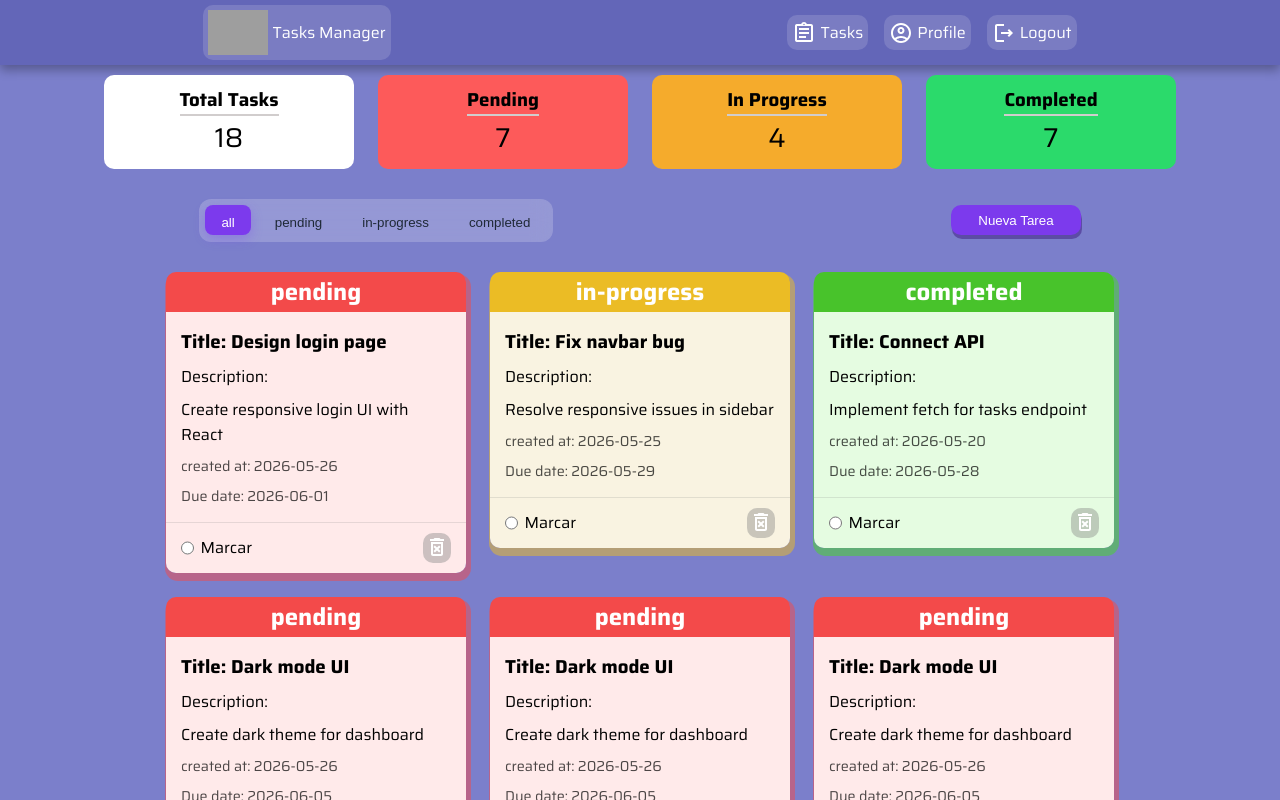
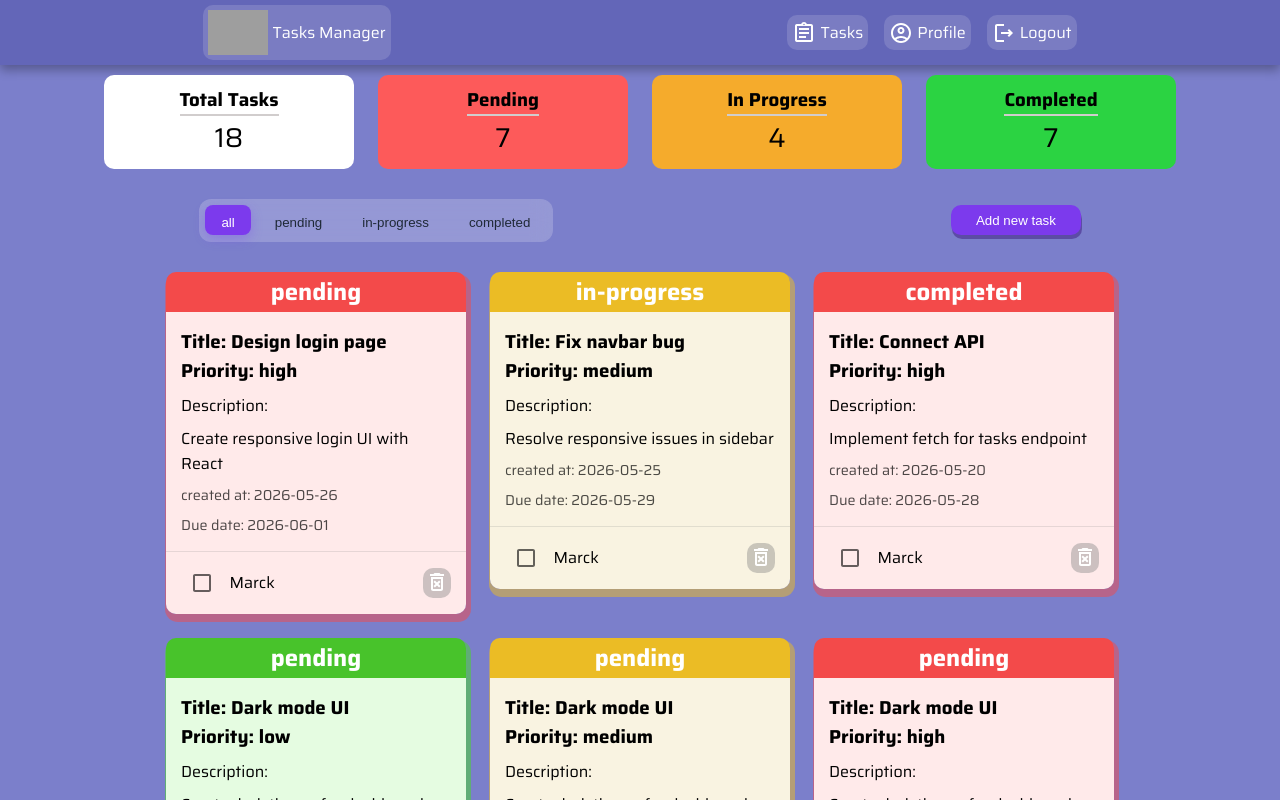
Before and after one commit to Yjsd121/Tasks-Manager, a React (Vite) app: page /tasksView in a window 1280 px wide. Shown: the top 800 px of the page. Built offline with nearby package versions, Linux system fonts and the light colour scheme; grey boxes are pictures that could not be loaded.

Commit message:
improving UI

```diff
--- /dev/null
+++ b/src/components/Forms/Addtaskform.jsx
@@ -0,0 +1,5 @@
+export function AddTask() {
+  return (
+    <h1>Hola</h1>
+  )
+}
--- a/src/components/modal/modal.css
+++ b/src/components/modal/modal.css
@@ -10,5 +10,13 @@
   display: flex;
   justify-content: center;
   align-items: center;
-
 }
+.modal-container {
+  display: flex;
+  flex-direction: column;
+  justify-content: center;
+  align-items: center;
+  padding: 10px;
+  background-color: white;
+  border-radius: 10px;
+}
--- a/src/components/search-filters/filtersBar.jsx
+++ b/src/components/search-filters/filtersBar.jsx
@@ -30,7 +30,7 @@ export function Searchfilters({ showmodal, setshow }) {
         }
       </div>
       <div className='search-container'>
-        <button onClick={() => { setshow(!showmodal) }}>Nueva Tarea</button>
+        <button onClick={() => { setshow(!showmodal) }}>Add new task</button>
       </div>
     </section>
   )
--- a/src/main/Viewtask.jsx
+++ b/src/main/Viewtask.jsx
@@ -1,76 +1,28 @@
 import './Viewtask.css'
 import { Barnav } from '../components/barnav/barnav'
 import { tasks } from '../mock/Tasks'
-import DeleteForeverOutlinedIcon from '@mui/icons-material/DeleteForeverOutlined'
 import { Searchfilters } from '../components/search-filters/filtersBar'
-import { getcolor } from '../static/getcolor'
 import { Minichart } from '../components/minichart/minichart'
 import { Modal } from '../components/modal/modal'
 import { useState } from 'react'
+import CircularProgress from '@mui/material/CircularProgress'
+
+import { Tasksmap } from './taskmap'
 export function Viewtask() {
   const [showmodal, setshow] = useState(false)
+  const hastask = tasks?.length > 0
   return (
     <main>
       <Barnav />
       <Minichart />
       <Searchfilters showmodal={showmodal} setshow={setshow} />
-      <section className='Tasks-container'>
-        {
-          tasks.map(item => {
-            const bg = getcolor(item.status)
-            return (
-              <section
-                className='task-card'
-                key={item.id}
-                style={{
-                  boxShadow: `2px 5px 0px 3px ${bg.shadow}`
-                }}
-              >
-                <div
-                  className='status'
-                  style={{
-                    background: bg.bgTitle
-                  }}
-                >
-                  <h2>{item.status}</h2>
-                </div>
-
-                <div
-                  className='tasks'
-                  style={{
-                    background: bg.bgcard
-                  }}
-                >
-                  <h3>Title: {item.title}</h3>
-                  <p>Description: </p>
-                  <p>{item.description}</p>
-                  <p className='date'>created at: {item.createdAt}</p>
-                  <p className='date'>Due date: {item.dueDate}</p>
-                </div>
-
-                <div
-                  className='btns'
-                  style={{
-                    background: bg.bgcard
-                  }}
-                >
-                  <div className='check'>
-                    <input type='radio' />
-                    <p>Marcar</p>
-                  </div>
-                  <button className='btn-card'><DeleteForeverOutlinedIcon /></button>
-                </div>
-              </section>
-            )
-          })
-        }
-      </section>
       {
-        showmodal &&
-          <Modal>
-            <h1>hola</h1>
-            <button onClick={() => { setshow(!showmodal) }}>cerrar</button>
-          </Modal>
+        hastask
+          ? <Tasksmap tasks={tasks} />
+          : <div style={{ display: 'flex', justifyContent: 'center', alignItems: 'center' }}><CircularProgress color='white' /></div>
+      }
+      {
+        showmodal && <Modal>  </Modal>
       }
     </main>
   )
--- /dev/null
+++ b/src/main/taskmap.jsx
@@ -0,0 +1,61 @@
+import DeleteForeverOutlinedIcon from '@mui/icons-material/DeleteForeverOutlined'
+import { getcolor } from '../static/getcolor'
+import Checkbox from '@mui/material/Checkbox'
+export function Tasksmap({ tasks }) {
+  return (
+    <section className='Tasks-container'>
+      {
+        tasks.map(item => {
+          const bg = getcolor(item.priority)
+          return (
+            <section
+              className='task-card'
+              key={item.id}
+              style={{
+                boxShadow: `2px 5px 0px 3px ${bg.shadow}`
+              }}
+            >
+              <div
+                className='status'
+                style={{
+                  background: bg.bgTitle
+                }}
+              >
+                <h2>{item.status}</h2>
+              </div>
+
+              <div
+                className='tasks'
+                style={{
+                  background: bg.bgcard
+                }}
+              >
+                <div>
+                  <h3>Title: {item.title}</h3>  <h3> Priority: {item.priority}</h3>
+                </div>
+
+                <p>Description: </p>
+                <p>{item.description}</p>
+                <p className='date'>created at: {item.createdAt}</p>
+                <p className='date'>Due date: {item.dueDate}</p>
+              </div>
+
+              <div
+                className='btns'
+                style={{
+                  background: bg.bgcard
+                }}
+              >
+                <div className='check'>
+                  <Checkbox onClick={() => { console.log('hola') }} />
+                  <p>Marck</p>
+                </div>
+                <button className='btn-card'><DeleteForeverOutlinedIcon /></button>
+              </div>
+            </section>
+          )
+        })
+      }
+    </section>
+  )
+}
--- a/src/mock/Tasks.js
+++ b/src/mock/Tasks.js
@@ -52,7 +52,7 @@ export const tasks = [
     title: 'Dark mode UI',
     description: 'Create dark theme for dashboard',
     status: 'pending',
-    priority: 'low',
+    priority: 'medium',
     assignedTo: 'Luis',
     createdBy: 'Admin',
     dueDate: '2026-06-05',
@@ -64,7 +64,7 @@ export const tasks = [
     title: 'Dark mode UI',
     description: 'Create dark theme for dashboard',
     status: 'pending',
-    priority: 'low',
+    priority: 'high',
     assignedTo: 'Luis',
     createdBy: 'Admin',
     dueDate: '2026-06-05',
@@ -75,7 +75,7 @@ export const tasks = [
     title: 'Dark mode UI',
     description: 'Create dark theme for dashboard',
     status: 'pending',
-    priority: 'low',
+    priority: 'high',
     assignedTo: 'Luis',
     createdBy: 'Admin',
     dueDate: '2026-06-05',
--- a/src/mock/minichart.js
+++ b/src/mock/minichart.js
@@ -21,6 +21,6 @@ export const stats = [
     id: 4,
     title: 'Completed',
     quantity: 7,
-    color: '#2bda6b'
+    color: '#2bd342'
   }
 ]
--- a/src/static/getcolor.js
+++ b/src/static/getcolor.js
@@ -1,11 +1,11 @@
 export function getcolor(valor) {
-  if (valor === 'pending') {
+  if (valor === 'high') {
     return {
       bgTitle: '#f34a4a',
       bgcard: '#ffeaea',
       shadow: 'rgba(243, 74, 74, 0.5)'
     }
-  } else if (valor === 'in-progress') {
+  } else if (valor === 'medium') {
     return {
       bgTitle: '#eebe22fa',
       bgcard: '#fcf6e2fa',
```
